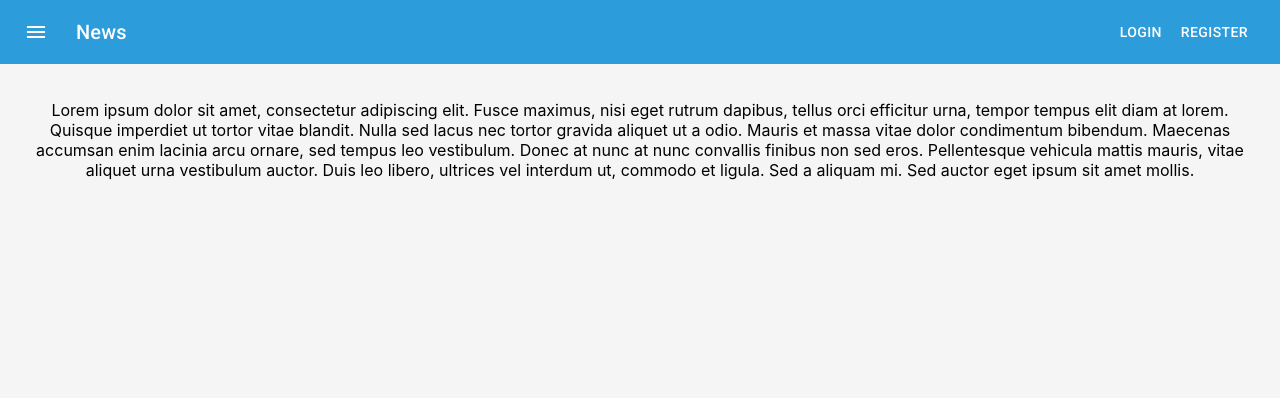
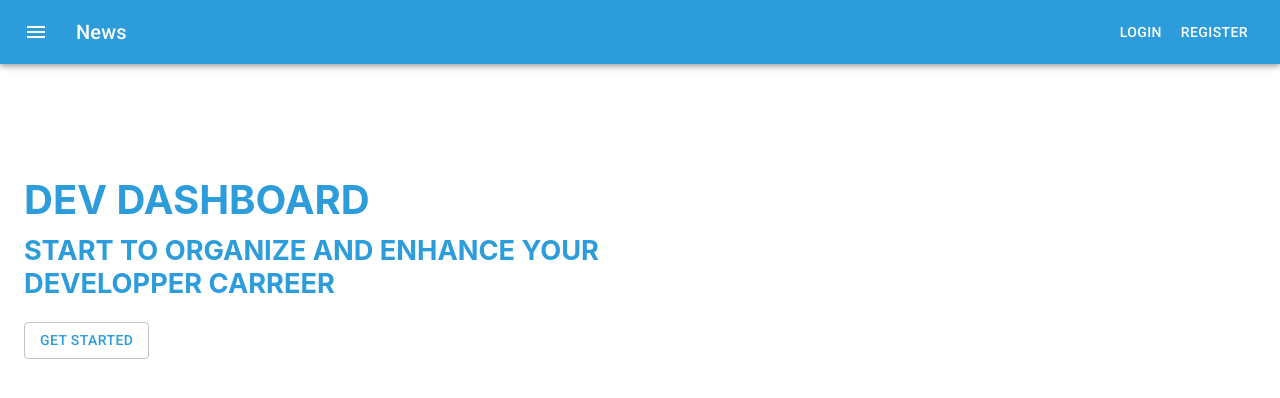
Before and after one commit to serstyle/v9-bears-team-39, a React (Create React App) app in the folder client/: page / in a window 1280 px wide. Shown: the top 398 px of the page. Built offline with nearby package versions, Linux system fonts and the light colour scheme.

Commit message:
Homepage UI defaultButton UI

```diff
--- /dev/null
+++ b/client/src/components/DefaultButton.js
@@ -0,0 +1,20 @@
+import React from 'react';
+import { makeStyles } from '@material-ui/core/styles';
+import Button from '@material-ui/core/Button';
+
+const useStyles = makeStyles(() => ({
+  button: {
+    color: '#2D9CDB',
+  },
+}));
+
+export default function OutlinedButtons(props) {
+  const classes = useStyles();
+  // eslint-disable-next-line react/prop-types
+  const { name } = props;
+  return (
+    <Button variant="outlined" className={classes.button}>
+      {name}
+    </Button>
+  );
+}
--- a/client/src/views/HomePage/HomePage.js
+++ b/client/src/views/HomePage/HomePage.js
@@ -1,34 +1,56 @@
 import React from 'react';
 import { Helmet } from 'react-helmet';
-
+import { makeStyles } from '@material-ui/core/styles';
+import { Link } from 'react-router-dom';
 // style
 import Container from '@material-ui/core/Container';
 
 // component
 import Navbar from '../../components/Navbar';
+import DefaultButton from '../../components/DefaultButton';
+
+const useStyles = makeStyles(() => ({
+  container: {
+    paddingTop: '20px',
+    height: '90vh',
+    marginTop: '5%',
+  },
+  title: {
+    textAlign: 'left',
+    color: '#2D9CDB',
+    textTransform: 'uppercase',
+    fontSize: '2.5rem',
+    marginBottom: 0,
+  },
+  descriptionText: {
+    maxWidth: '50%',
+    textAlign: 'left',
+    color: '#2D9CDB',
+    textTransform: 'uppercase',
+    fontSize: '1.7rem',
+    marginTop: '10px',
+  },
+  link: {
+    textDecoration: 'none',
+  },
+}));
 
 export default function HomePage() {
+  const classes = useStyles();
   return (
     <div>
       <Helmet>
         <title>Home</title>
       </Helmet>
       <Navbar />
-      <Container
-        style={{ paddingTop: '20px', background: '#F5F5F5', height: '100vh' }}
-      >
-        <p style={{ textAlign: 'center' }}>
-          Lorem ipsum dolor sit amet, consectetur adipiscing elit. Fusce
-          maximus, nisi eget rutrum dapibus, tellus orci efficitur urna, tempor
-          tempus elit diam at lorem. Quisque imperdiet ut tortor vitae blandit.
-          Nulla sed lacus nec tortor gravida aliquet ut a odio. Mauris et massa
-          vitae dolor condimentum bibendum. Maecenas accumsan enim lacinia arcu
-          ornare, sed tempus leo vestibulum. Donec at nunc at nunc convallis
-          finibus non sed eros. Pellentesque vehicula mattis mauris, vitae
-          aliquet urna vestibulum auctor. Duis leo libero, ultrices vel interdum
-          ut, commodo et ligula. Sed a aliquam mi. Sed auctor eget ipsum sit
-          amet mollis.
-        </p>
+      <Container className={classes.container}>
+        <h1 className={classes.title}>Dev Dashboard</h1>
+        <h2 className={classes.descriptionText}>
+          Start to organize and enhance your developper carreer
+        </h2>
+        <Link className={classes.link} to="register-page">
+          <DefaultButton name="Get Started" />
+        </Link>
       </Container>
     </div>
   );
```
